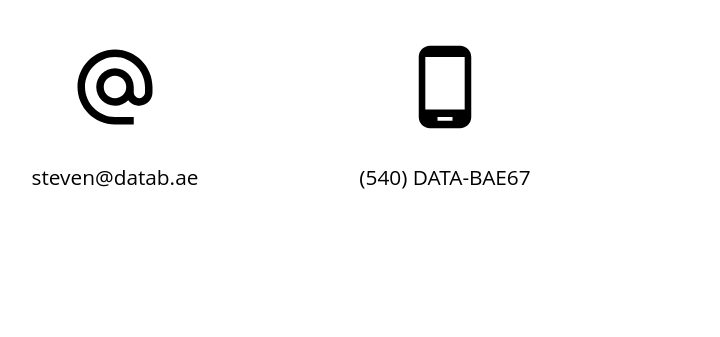
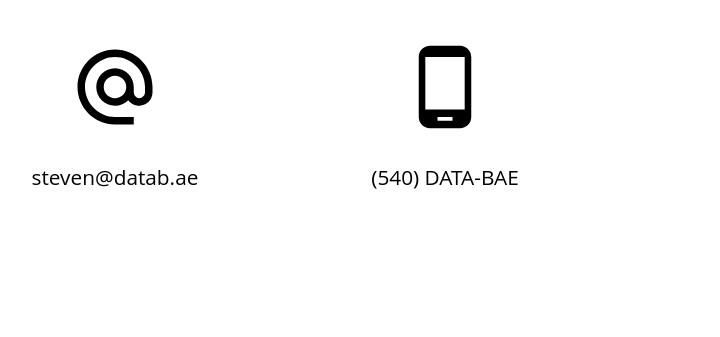
Before and after one commit to stackbit-projects/festive-mahogany-a93a7, a Gatsby site: page /contact in a window 1280 px wide. Shown: the part 463-800 px from the top of the page, 190-910 px from the left. Built offline with nearby package versions, Linux system fonts and the light colour scheme; Gatsby itself is replaced by a stand-in of ours.

Commit message:
contact.js: updated div 2 in div 2

```diff
--- a/src/pages/contact.js
+++ b/src/pages/contact.js
@@ -33,7 +33,7 @@ class ContactPage extends Component {
             ></img>
           </div>
           <div className="contact-grid-item">steven@datab.ae</div>
-          <div className="contact-grid-item">(540) DATA-BAE67</div>
+          <div className="contact-grid-item">(540) DATA-BAE</div>
           <div className="contact-grid-item">@CraftyCo</div>
         </div>
       </Layout>
```
